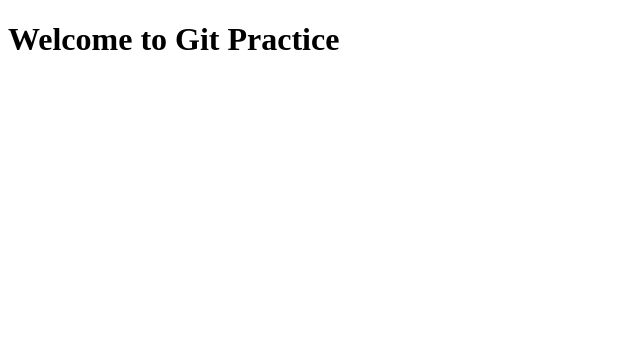
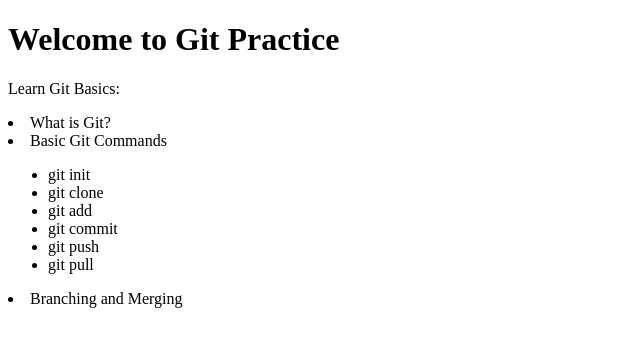
Before and after one commit to MansoonM/git-training-remote, a plain HTML site: page index.html in a window 1280 px wide. Shown: the whole page, without its empty margins (0-640 px from the left). Drawn offline with Linux system fonts and the light colour scheme.

Commit message:
added paragraph remotely

```diff
--- a/index.html
+++ b/index.html
@@ -7,5 +7,20 @@
 </head>
 <body>
     <h1>Welcome to Git Practice</h1>
+    <p>Learn Git Basics:
+        <ul></ul>
+            <li>What is Git?</li>
+            <li>Basic Git Commands</li>
+            <ul>
+                <li>git init</li>
+                <li>git clone</li>
+                <li>git add</li>
+                <li>git commit</li>
+                <li>git push</li>
+                <li>git pull</li>
+            </ul>
+            <li>Branching and Merging</li>
+        </ul>
+    </p>
 </body>
 </html>
```
